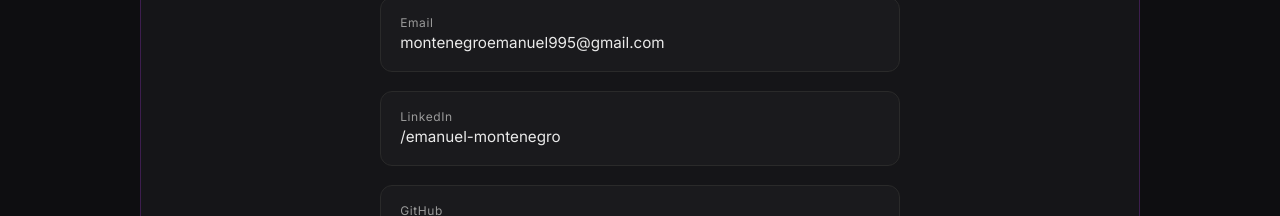
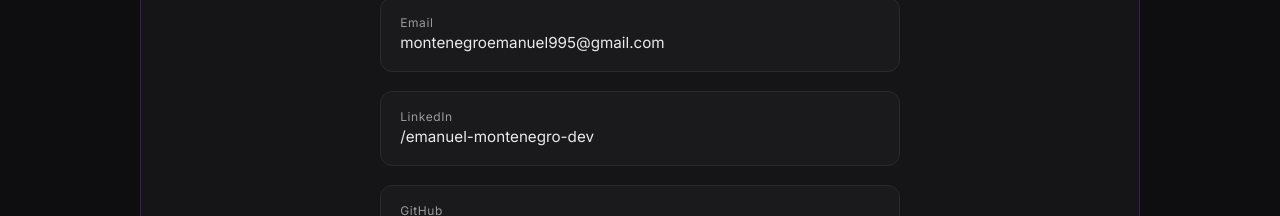
Before and after one commit to emamontenegro/portfolio-emanuel, a React (Vite) app: page / in a window 1280 px wide. Shown: the part 6600-6816 px from the top of the page. Built offline with nearby package versions, Linux system fonts and the light colour scheme; a web font is replaced by a local one.

Commit message:
contact modificado

```diff
--- a/src/components/sections/Contact.jsx
+++ b/src/components/sections/Contact.jsx
@@ -32,7 +32,7 @@ const Contact = () => {
 
           <ContactCard
             label="LinkedIn"
-            value="/emanuel-montenegro"
+            value="/emanuel-montenegro-dev"
             href="https://www.linkedin.com/in/emanuel-montenegro-dev/"
           />
 
```
